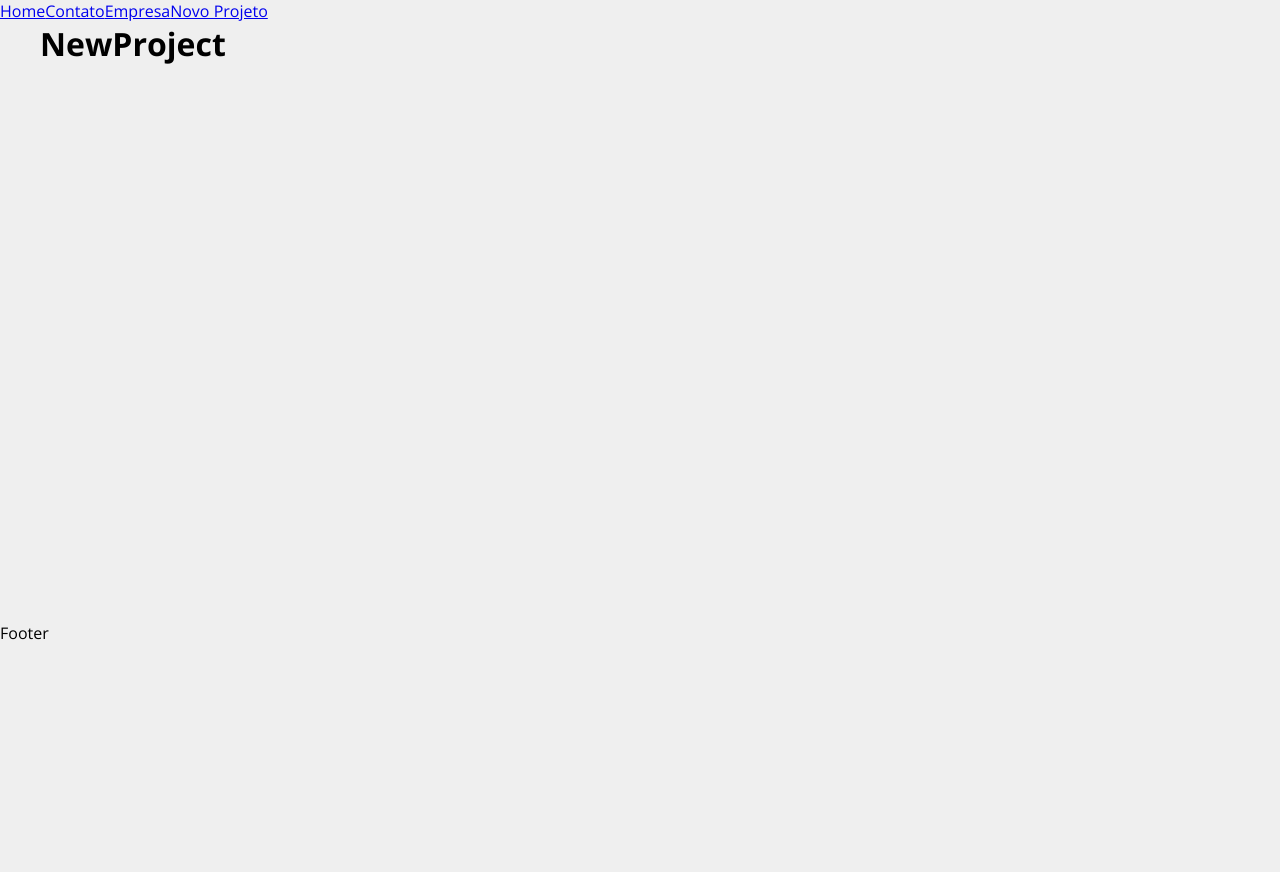
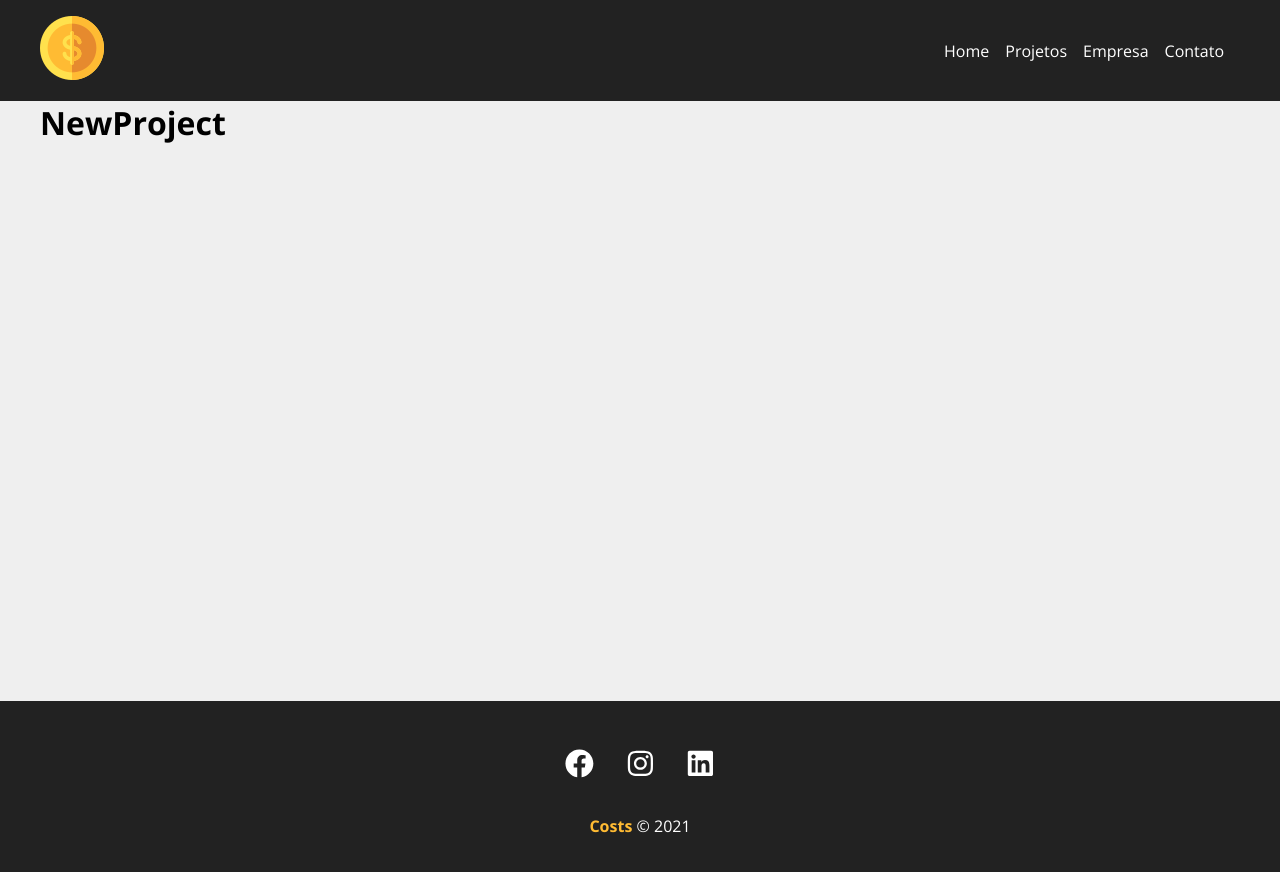
Before and after one commit to CaioPradoDeSouza/react-class, a React (Create React App) app in the folder costs/: page /NewProject in a window 1280 px wide. Shown: the top 872 px of the page. Before the commit the page ends 800 px from the top, so only its background shows below. Built offline with nearby package versions, Linux system fonts and the light colour scheme.

Commit message:
update project

```diff
--- a/costs/src/App.js
+++ b/costs/src/App.js
@@ -1,30 +1,29 @@
-import { BrowserRouter as Router, Routes, Route, Link } from 'react-router-dom'
+import { BrowserRouter as Router, Routes, Route} from 'react-router-dom'
 import Home from './components/pages/Home'
 import Company from './components/pages/Company'
 import Contact from './components/pages/Contact'
 import NewProject from './components/pages/NewProject'
 
 import Container from './components/layout/Container'
+import NavBar from './components/layout/NavBar'
+import Footer from './components/layout/Footer'
+import Projects from './components/pages/Projects'
 
 
 function App() {
   return (
     <Router>
-      <div>
-        <Link to="/">Home</Link>
-        <Link to="/contact">Contato</Link>
-        <Link to="/company">Empresa</Link>
-        <Link to="/newproject">Novo Projeto</Link>
-      </div>
+      <NavBar />
       <Container customClass='min-height'>
         <Routes>
           <Route exact path='/' element={<Home />}> </Route>
+          <Route exact path='/projects' element={<Projects />}> </Route>
           <Route exact path='/company' element={<Company />}> </Route>
           <Route exact path='/contact' element={<Contact />}> </Route>
           <Route exact path='/NewProject' element={<NewProject />}> </Route>
         </Routes>
       </Container>
-      <p>Footer</p>
+      <Footer />
     </Router>
   );
 }
--- /dev/null
+++ b/costs/src/components/layout/Footer.js
@@ -0,0 +1,20 @@
+import {FaFacebook, FaInstagram, FaLinkedin} from 'react-icons/fa'
+
+import styles from './Footer.module.css'
+
+function Footer(){
+    return(
+        <footer className={styles.footer}>
+            <ul className={styles.social_list}>
+                <li><FaFacebook /></li>
+                <li><FaInstagram /></li>
+                <li><FaLinkedin /></li>
+            </ul>
+            <p className={styles.copy_right}>
+                <span>Costs</span> &copy; 2021
+            </p>
+        </footer>
+    )
+}
+
+export default Footer
--- /dev/null
+++ b/costs/src/components/layout/Footer.module.css
@@ -0,0 +1,35 @@
+.footer{
+    background-color: #222;
+    color: #fff;
+    padding: 3em;
+    text-align: center;
+}
+
+.social_list{
+    display: flex;
+    justify-content: center;
+    list-style-type: none;
+}
+
+.social_list li{
+    margin: 0 1rem;
+
+}
+
+.social_list li:hover{
+    color:#ffbb33;
+}
+
+.social_list svg{
+    font-size: 1.8rem;
+    cursor: pointer;
+}
+
+.copy_right{
+    margin-top: 2em;
+}
+
+.copy_right span{
+    font-weight: bold;
+    color:#ffbb33;
+}
--- /dev/null
+++ b/costs/src/components/layout/NavBar.js
@@ -0,0 +1,35 @@
+import { Link } from 'react-router-dom'
+
+import Container from './Container'
+
+import styles from './NavBar.module.css'
+
+import logo from '../../img/costs_logo.png'
+
+function NavBar() {
+    return (
+        <nav className={styles.navbar}>
+            <Container>
+                <Link to="/">
+                    <img src={logo} alt="logo-costs" />
+                </Link>
+                <ul className={styles.list}>
+                    <li className={styles.item}>
+                        <Link to="/">Home</Link>
+                    </li>
+                    <li className={styles.item}>
+                        <Link to="/projetos">Projetos</Link>
+                    </li>
+                    <li className={styles.item}>
+                        <Link to="/company">Empresa</Link>
+                    </li>
+                    <li className={styles.item}>
+                        <Link to="/contact">Contato</Link>
+                    </li>
+                </ul>
+            </Container>
+        </nav>
+    )
+}
+
+export default NavBar
--- /dev/null
+++ b/costs/src/components/layout/NavBar.module.css
@@ -0,0 +1,25 @@
+.navbar{
+    display:flex;
+    justify-content: space-between;
+    background-color: #222;
+    padding: 1em;
+}
+
+.list{
+    display: flex;
+    list-style: none;
+    align-items: center;
+}
+
+.item{
+    margin-right: 1em;
+}
+
+.item a{
+    color: #fff;
+    text-decoration: none;
+}
+
+.item a:hover{
+    color: #ffbb33;
+}
--- /dev/null
+++ b/costs/src/components/pages/Projects.js
@@ -0,0 +1,5 @@
+function Projects(){
+    return <h1>Projects</h1>
+}
+
+export default Projects
```
